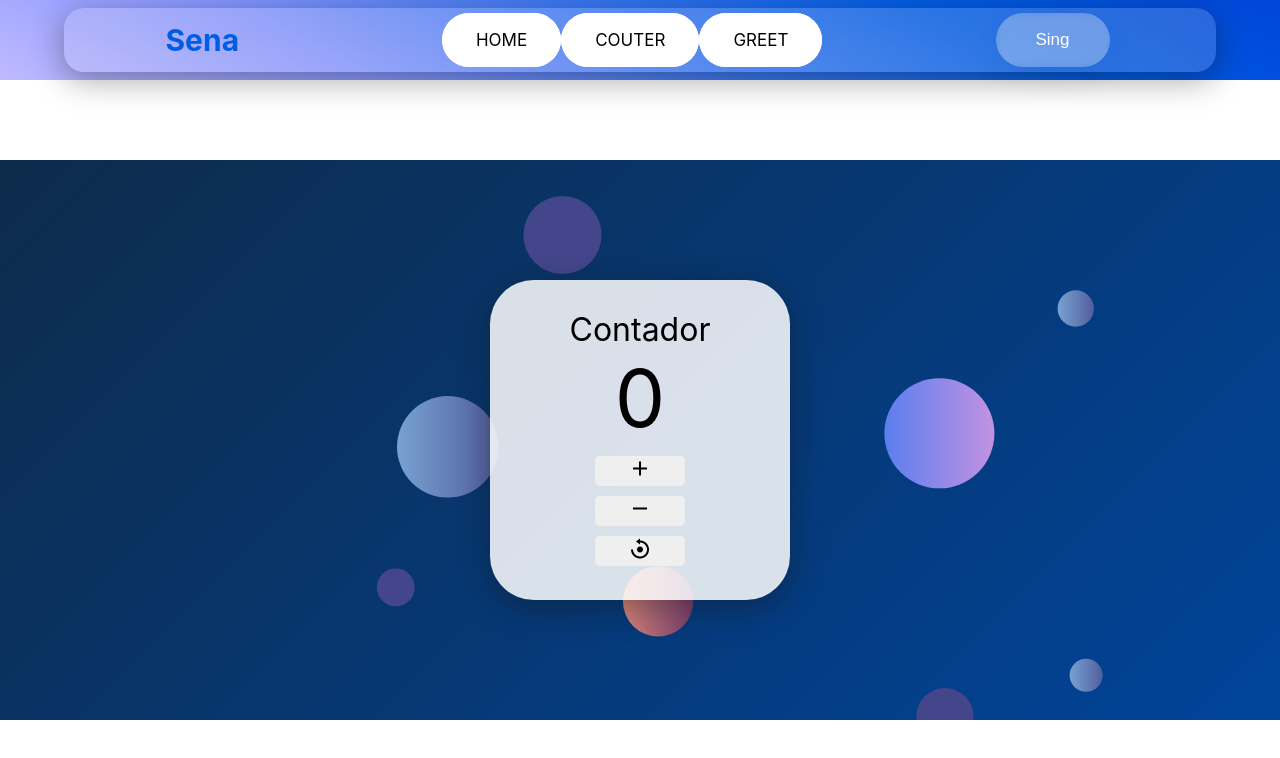
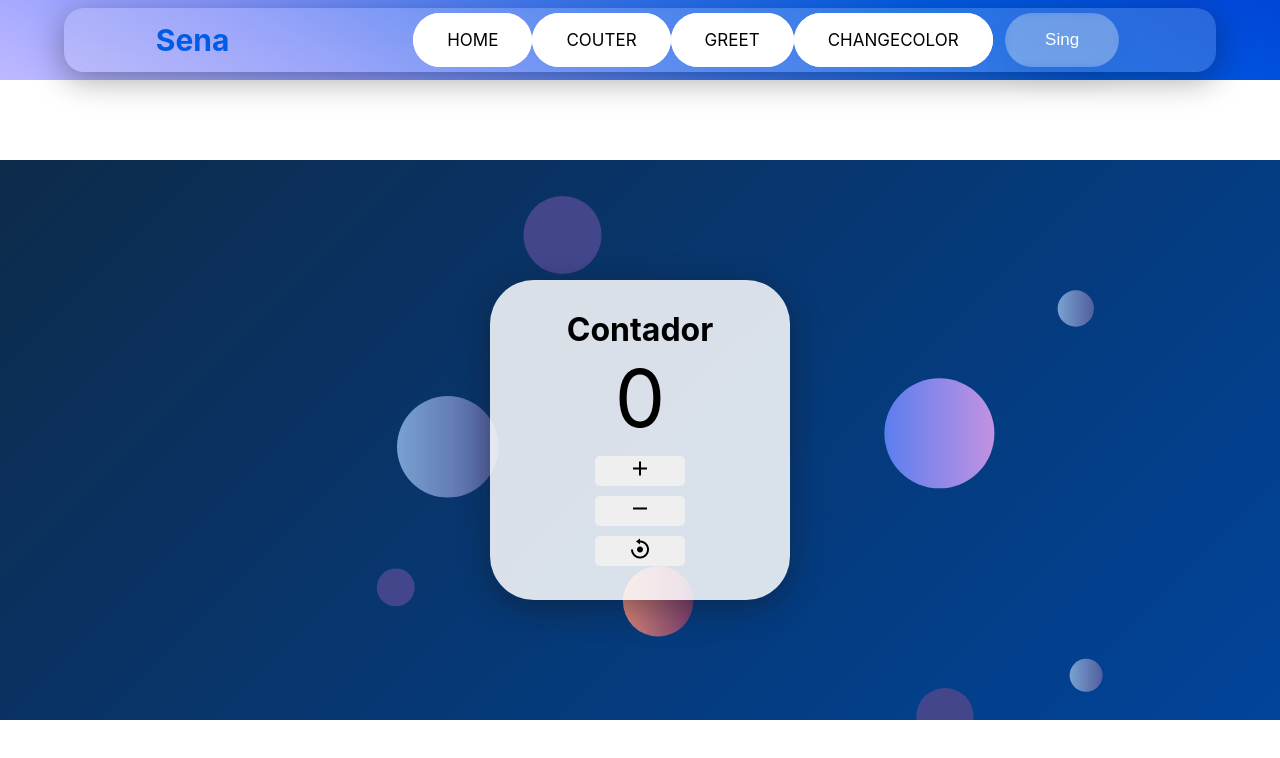
Before and after one commit to aldana212/React-Rozo, a React (Create React App) app: page /Couter in a window 1280 px wide. Shown: the top 758 px of the page. Built offline with nearby package versions, Linux system fonts and the light colour scheme.

Commit message:
Cree la una seccion de cambiar colores con un input

```diff
--- a/src/App.js
+++ b/src/App.js
@@ -4,7 +4,7 @@ import { Home } from './components/pages/Home/Home';
 import { Couter } from './components/pages/Couter/Couter';
 import { InputHello } from './components/pages/InputHello/InputHello';
 import { HeaderHome } from './components/layouts/HeaderHome/HeaderHome'
-
+import { ChangesColor } from './components/pages/ChangesColor/ChangesColor';
 
 function App() {
   return (
@@ -14,6 +14,7 @@ function App() {
       <Route path='/' element={<Home />}/>
       <Route path='/Couter' element={<Couter />}/>
       <Route path='/Hello' element={<InputHello />}/>
+      <Route path='/ChangesColor' element={<ChangesColor />}/>
       </Routes>
     </div>
   );
--- a/src/components/iu/NavBarHome/NavBarHome.jsx
+++ b/src/components/iu/NavBarHome/NavBarHome.jsx
@@ -5,7 +5,8 @@ import Style from './NavBarHome.module.css';
 const Items = [
   { title: "Home", url: "/" }
   ,{ title: "Couter", url: "/Couter" },
-  { title: "greet", url: "/Hello" }
+  { title: "greet", url: "/Hello" },
+  { title: "ChangeColor", url: "/ChangesColor" }
 ];
 
 
--- a/src/components/iu/NavBarHome/NavBarHome.module.css
+++ b/src/components/iu/NavBarHome/NavBarHome.module.css
@@ -18,7 +18,7 @@
 
 .menu {
     display: flex;
-    width: 30%;
+    width: 35%;
     justify-content: space-around;
 
 }
--- a/src/components/layouts/section_couter/SectionCouter.jsx
+++ b/src/components/layouts/section_couter/SectionCouter.jsx
@@ -4,20 +4,23 @@ import Style from './SectionCouter.module.css'
 export const SectionCouter = () => {
 
     const [Couter, setCouter] = useState(0);
-    const [color, setColor] = useState("");
+    const [Color, setColor] = useState('');
     const handleAddCouter = () => setCouter(Couter + 1);
     const handleResetCouter = () => setCouter(0)
     const handleRemoveCouter = () => setCouter(Couter - 1);
 
     useEffect(()=>{
       if(Couter > 9){
-        setColor("red")
+        console.log(Couter);
+        setColor('white')
+        console.log(Color);
       }
     }, [Couter])
+
     return (
         <div className={Style.container}>
-            <p className={Style.title}>Contador</p>
-            <p className={color} id={Style.contar}>{Couter}</p>
+            <h1 className={Style.title}>Contador</h1>
+            <p className={Color} id={Style.contar}>{Couter}</p>
             <div className={Style.button}>
                 <button className='Incre' id='Incre' onClick={handleAddCouter}><i class='bx bx-plus' ></i></button>
                 <button className='Decre' id='Decre' onClick={handleRemoveCouter}><i class='bx bx-minus'></i></button>
```
